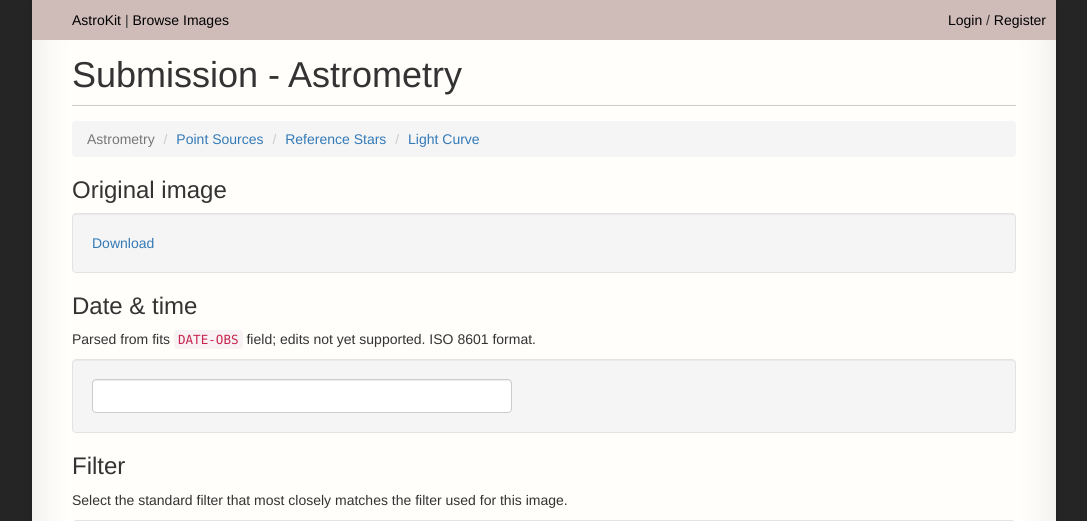
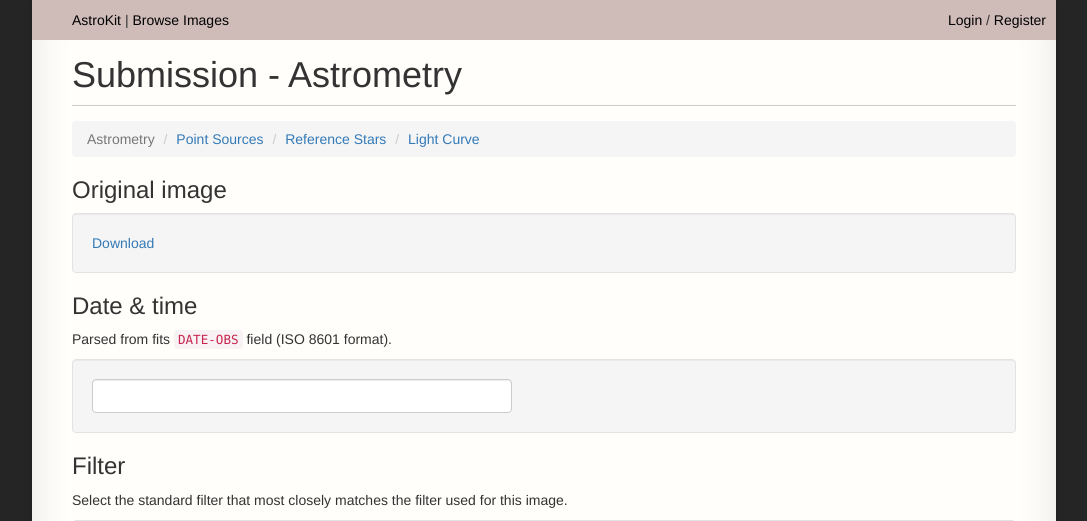
Before and after one commit to typpo/astrokit, a Django app: template imageflow/templates/submission.html in a window 1280 px wide. Shown: the top 521 px of the page, without its empty margins (96-1183 px from the left). Run offline with Django 3.2, Linux system fonts and the light colour scheme; the template is opened without the code that fills it, so the values that code supplies are empty; some libraries are stand-ins or nearby versions.

Commit message:
edits to date field are now supported

```diff
--- a/imageflow/templates/submission.html
+++ b/imageflow/templates/submission.html
@@ -20,7 +20,7 @@
 
 <h3>Date &amp; time</h3>
 <p>
-Parsed from fits <code>DATE-OBS</code> field; edits not yet supported. ISO 8601 format.
+Parsed from fits <code>DATE-OBS</code> field (ISO 8601 format).
 </p>
 <div class="well">
   <input id="edit-image-datetime" class="form-control" style="width: 30em" type="text" value="{{result.meta.image_datetime | date:'c'}}">
```
